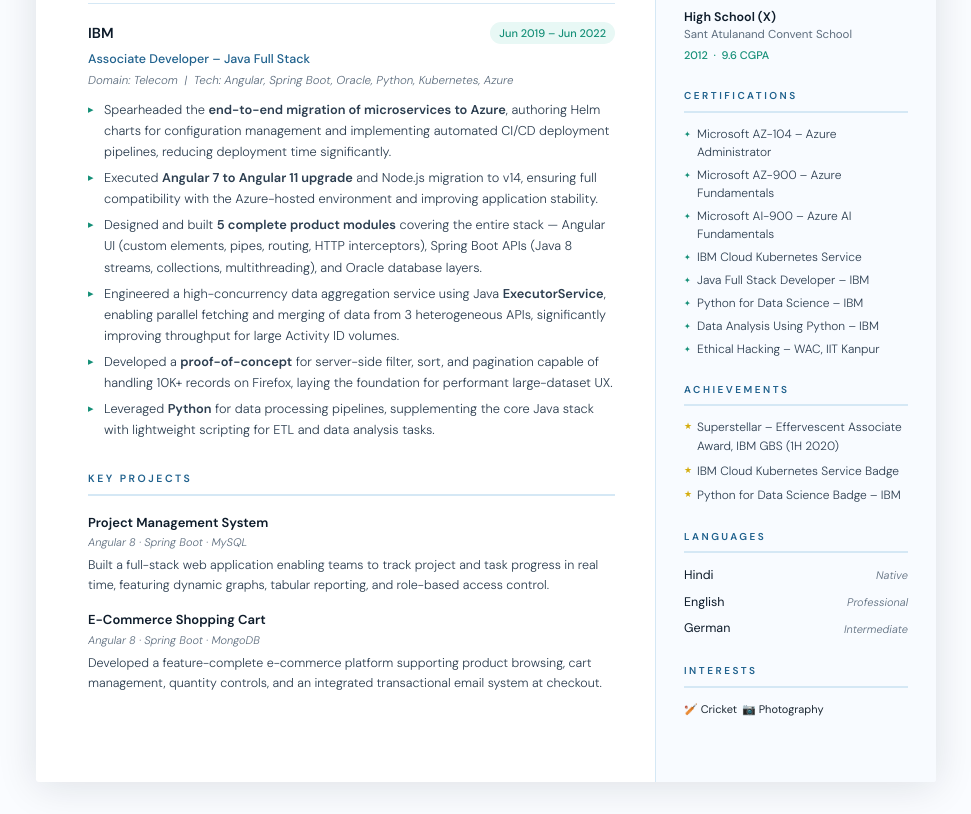
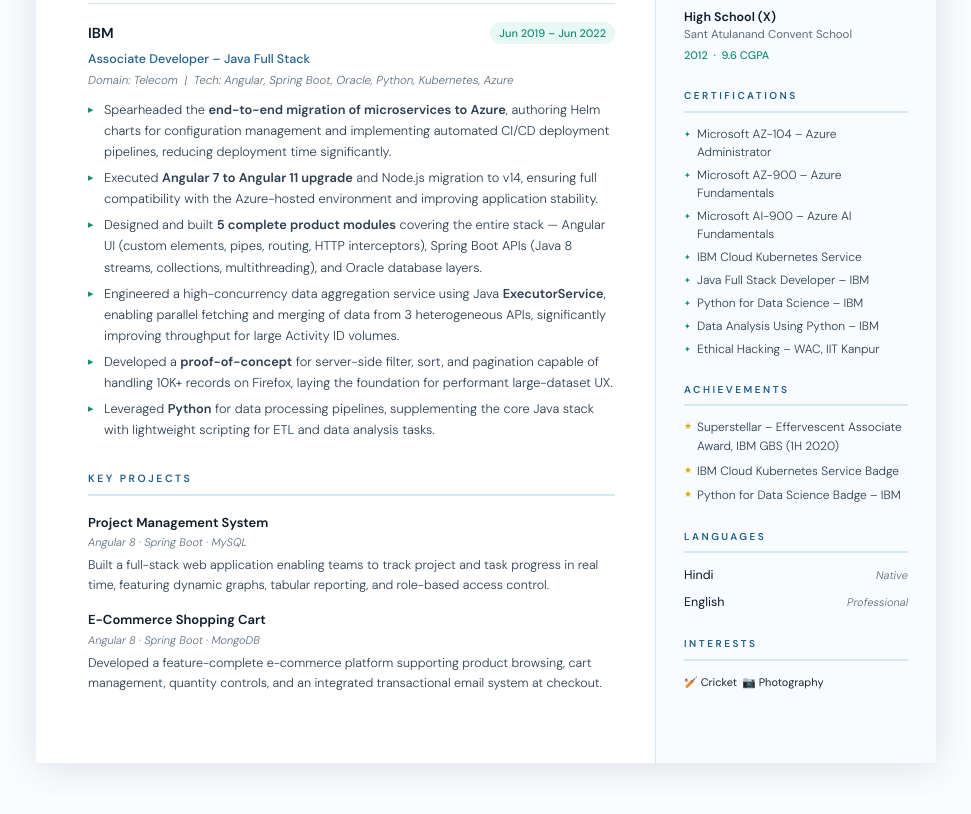
Before and after one commit to viksin19/VikramSinghResume, a plain HTML site: page index.html in a window 1280 px wide. Shown: the part 977-1791 px from the top of the page, without its empty margins (154-1125 px from the left). Drawn offline with nearby package versions, Linux system fonts and the light colour scheme.

Commit message:
Removed german Language

```diff
--- a/index.html
+++ b/index.html
@@ -590,7 +590,6 @@
         <h3 class="s-title">Languages</h3>
         <div class="lang-item"><span class="lang-name">Hindi</span><span class="lang-level">Native</span></div>
         <div class="lang-item"><span class="lang-name">English</span><span class="lang-level">Professional</span></div>
-        <div class="lang-item"><span class="lang-name">German</span><span class="lang-level">Intermediate</span></div>
       </div>
 
       <!-- Interests -->
```
